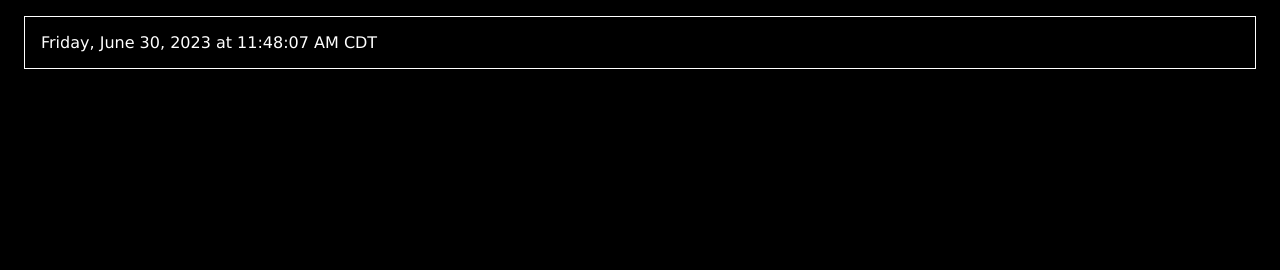
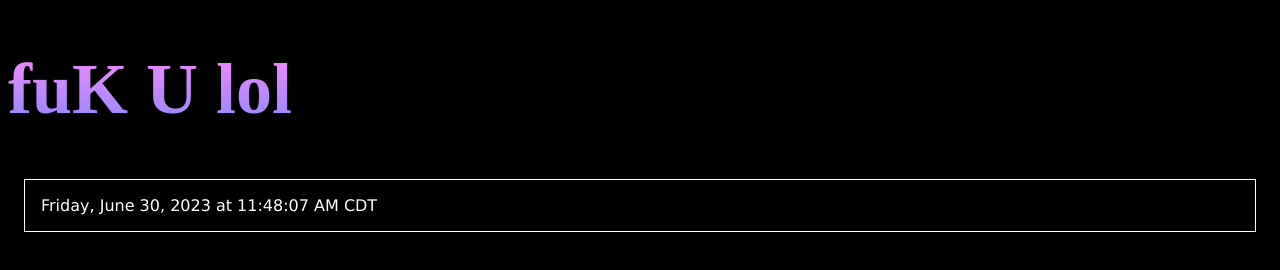
Before and after one commit to alicex69/lilsp00n, a plain HTML site: page index.html in a window 1280 px wide. Drawn offline with Linux system fonts and the light colour scheme.

Commit message:
Update index.html
added title "fuK U lol" @ line 13

```diff
--- a/index.html
+++ b/index.html
@@ -10,6 +10,10 @@
 </head>
 
 <body>
+   <h1>
+   fuK U lol
+   </h1>
+
     <div id="date">
         March 3, 2023 6:48 PM</div>
     <!-- Alt Shift F = Format -->
```
